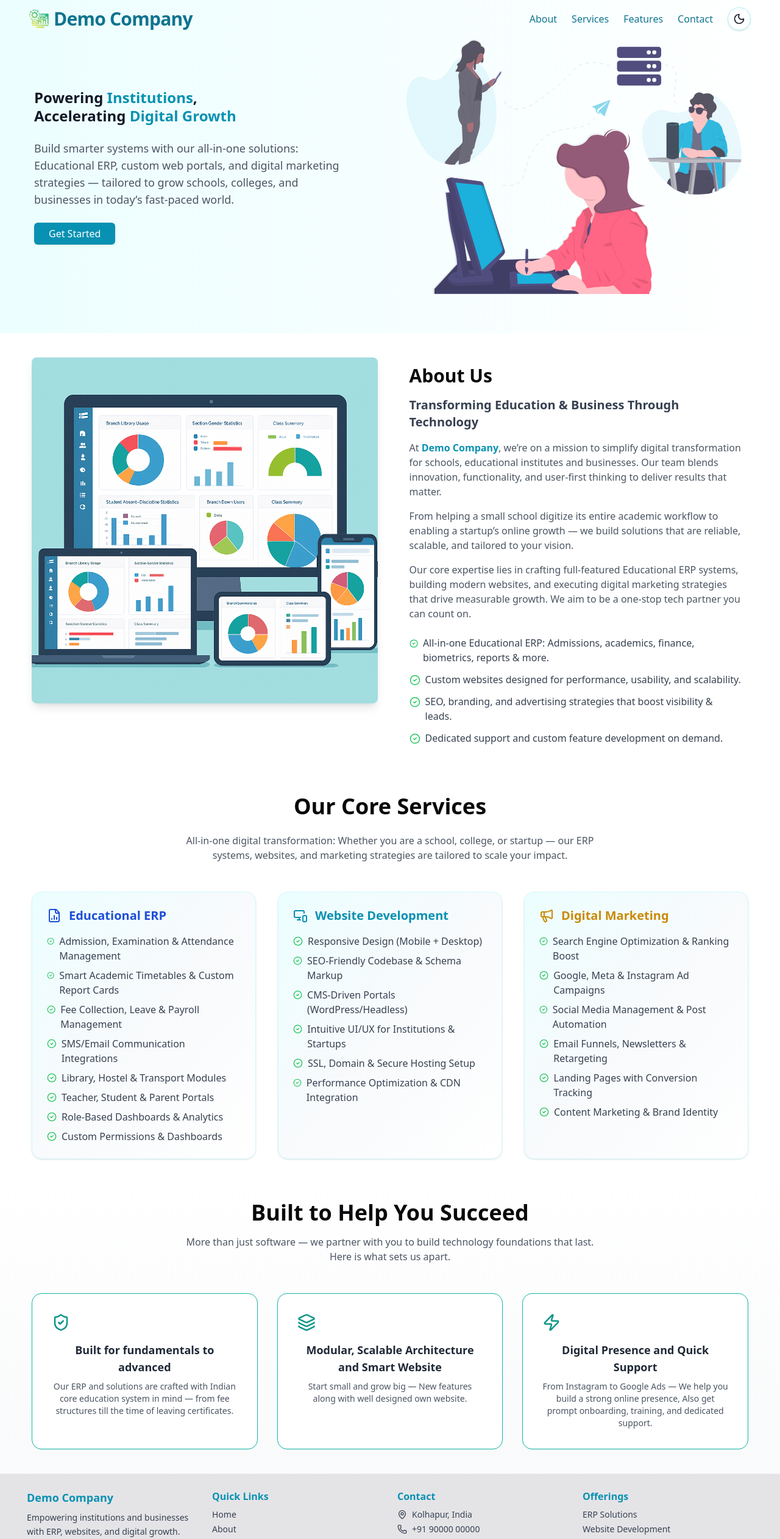
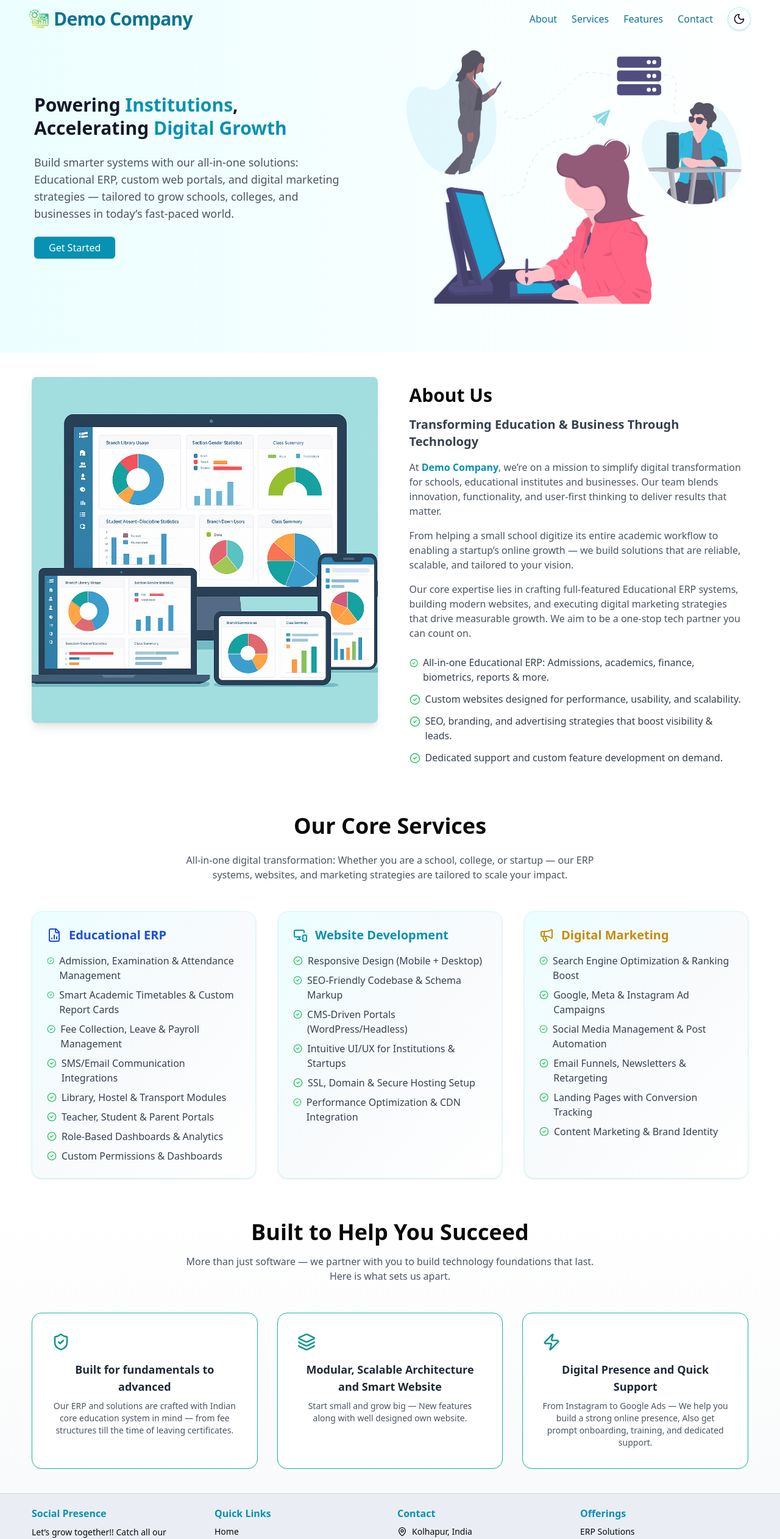
Before and after one commit to NikhiL-Nandeshwar/Website, a Next.js app in the folder erp-website/: page / in a window 1280 px wide. Shown: the top 2523 px of the page at 61% size. Built offline with nearby package versions, Linux system fonts and the light colour scheme.

Commit message:
style modifications

```diff
--- a/erp-website/src/components/custom/feature-section.tsx
+++ b/erp-website/src/components/custom/feature-section.tsx
@@ -49,8 +49,7 @@ export default function FeaturesSection() {
                     {features.map((item, idx) => (
                         <motion.div
                             key={idx}
-                            className="bg-white dark:bg-gray-200 border border-teal-500 rounded-2xl p-8 shadow-sm cursor-pointer transition hover:shadow-lg
-                                        hover:bg-cyan-50"
+                            className="bg-white dark:bg-gray-200 border border-teal-500 rounded-2xl p-8 shadow-sm cursor-pointer transition hover:shadow-lg"
                             initial={{ opacity: 0, y: 20 }}
                             whileInView={{ opacity: 1, y: 0 }}
                             whileHover={{
--- a/erp-website/src/components/custom/footer.tsx
+++ b/erp-website/src/components/custom/footer.tsx
@@ -11,14 +11,13 @@ import {
 
 export default function Footer() {
     return (
-        <footer id="footer" className="bg-zinc-200 text-gray-700 pt-6 pb-4 border-t border-gray-200 px-6 text-sm">
+        <footer id="footer" className="bg-[#eaeef4] dark:bg-cyan-800 pt-5 pb-4 border-t border-gray-300 dark:border-cyan-800 px-8 text-sm dark:text-gray-300">
             <div className="container mx-auto grid gap-6 md:grid-cols-2 lg:grid-cols-4 px-5">
-
                 {/* Brand Info */}
                 <div>
-                    <h3 className="text-lg font-bold text-cyan-600 mb-2">Demo Company</h3>
+                    <h3 className="text-base font-semibold text-cyan-600 mb-2">Social Presence</h3>
                     <p className="mb-3 leading-relaxed">
-                        Empowering institutions and businesses with ERP, websites, and digital growth.
+                        Let’s grow together!! Catch all our updates on your favorite platforms
                     </p>
                     <div className="flex space-x-2">
                         <a href="#"><Twitter className="w-5 h-5 hover:text-cyan-700 text-cyan-500" /></a>
@@ -43,7 +42,7 @@ export default function Footer() {
                 {/* Contact */}
                 <div>
                     <h4 className="text-base font-semibold text-cyan-600 mb-2">Contact</h4>
-                    <ul className="space-y-1 text-sm text-gray-700">
+                    <ul className="space-y-1 text-sm">
                         <li className="flex items-start gap-2">
                             <MapPin className="w-4 h-4 mt-0.5" />
                             <a
@@ -90,7 +89,7 @@ export default function Footer() {
             </div>
 
             {/* Bottom Note */}
-            <div className="text-center text-xs text-gray-500 mt-6 border-t border-teal-600 pt-3">
+            <div className="text-center text-xs text-gray-500 dark:text-gray-300 mt-6 border-t border-teal-600 pt-3">
                 © {new Date().getFullYear()} Demo Company. All rights reserved.
             </div>
         </footer>
--- a/erp-website/src/components/custom/intro-section.tsx
+++ b/erp-website/src/components/custom/intro-section.tsx
@@ -7,11 +7,11 @@ import { Button } from "@/components/ui/button"
 export default function IntroSection() {
     return (
         <section id="intro"
-             className="bg-gradient-to-r from-cyan-50 to-white dark:from-gray-600 dark:to-gray-700 py-16 px-4">
+             className="bg-gradient-to-r from-cyan-50 to-white dark:from-gray-600 dark:to-gray-700 py-20 px-4">
             <div className="container mx-auto px-6 md:px-10 flex flex-col-reverse md:flex-row items-center gap-10">
                 {/* Left Content */}
                 <div className="md:w-1/2 text-center md:text-left">
-                    <h1 className="text-2xl font-bold leading-tight text-gray-900 dark:text-gray-400 mb-6">
+                    <h1 className="text-3xl font-bold leading-tight text-gray-900 dark:text-gray-400 mb-6">
                         Powering <span className="text-cyan-600">Institutions</span>,<br />
                         Accelerating <span className="text-cyan-600">Digital Growth</span>
                     </h1>
```
